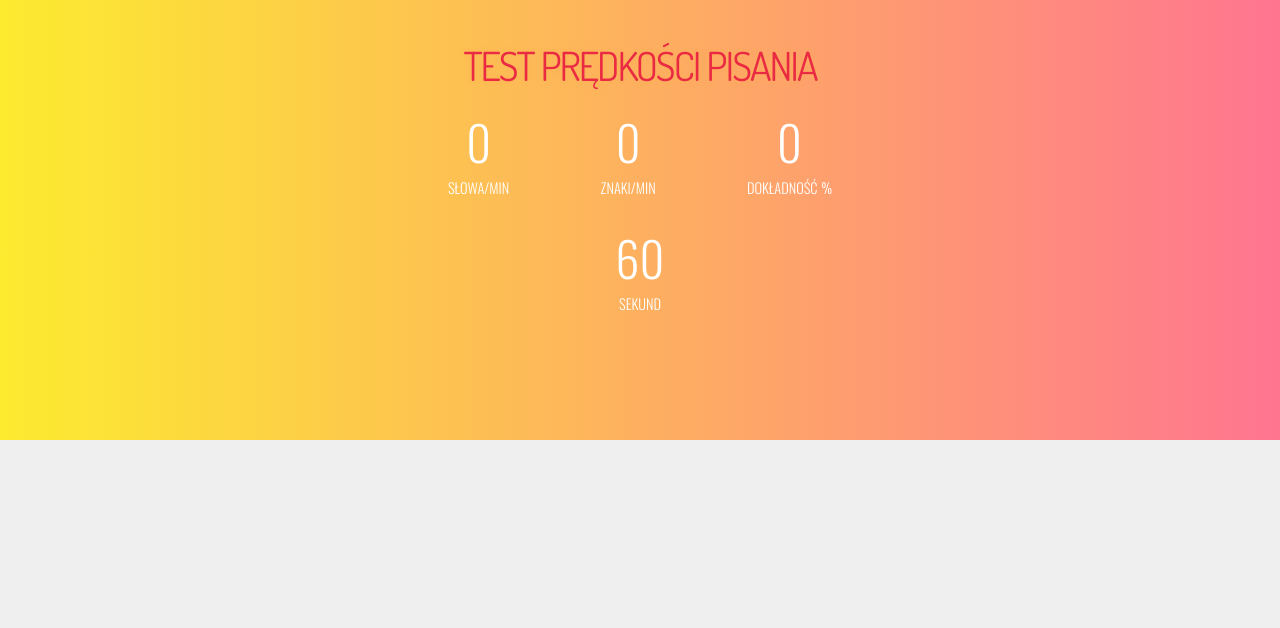
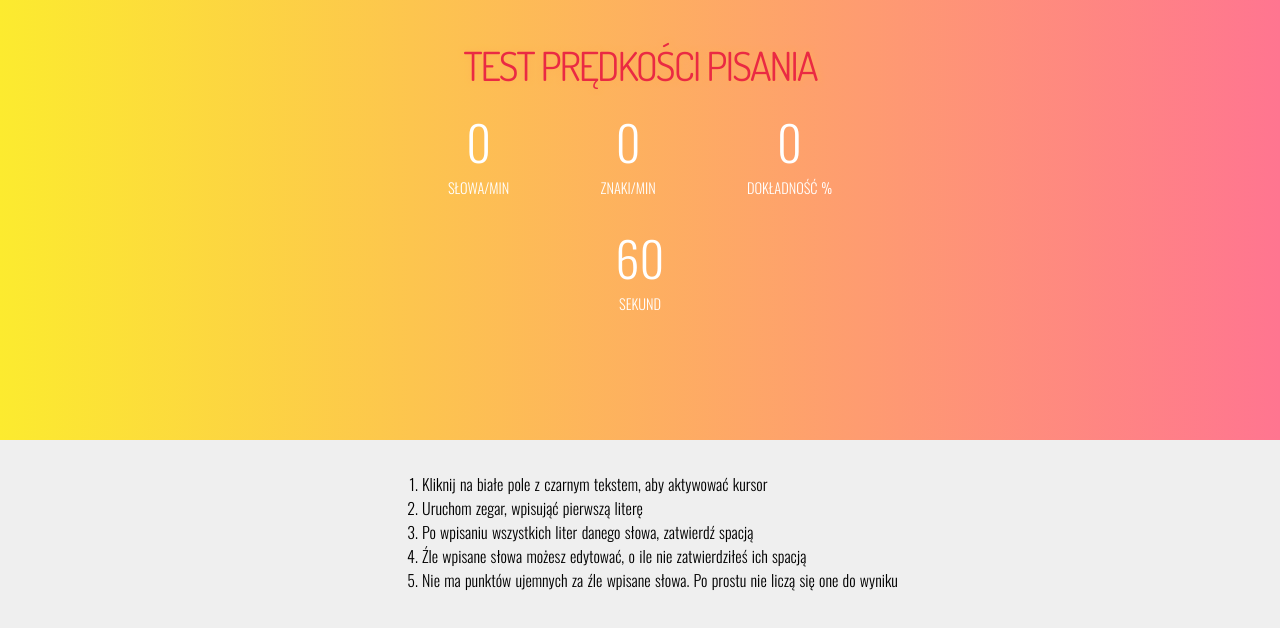
Before and after one commit to lsliwaradioluz/typing-speed-test-v2, a Vue app: page / in a window 1280 px wide. Shown: the top 628 px of the page. Built offline with nearby package versions, Linux system fonts and the light colour scheme.

Commit message:
add Instructions molecule with tests

```diff
--- a/src/App.vue
+++ b/src/App.vue
@@ -1,6 +1,7 @@
 <template>
   <div id="app">
     <Header />
+    <Instructions />
   </div>
 </template>
 
@@ -8,11 +9,13 @@
 import Vue from "vue";
 import HelloWorld from "./components/HelloWorld.vue";
 import Header from "./components/organisms/Header.vue";
+import Instructions from "./components/molecules/Instructions.vue";
 
 export default Vue.extend({
   name: "App",
   components: {
     Header,
+    Instructions,
   },
 });
 </script>
@@ -33,7 +36,6 @@ export default Vue.extend({
 
 li,
 ul {
-  list-style-type: none;
   padding: 0;
 }
 
--- a/src/components/atoms/InstructionsListItem.vue
+++ b/src/components/atoms/InstructionsListItem.vue
@@ -10,8 +10,4 @@ import Vue from "vue";
 export default Vue.extend({});
 </script>
 
-<style lang="scss" scoped>
-.instruction-list-item {
-  list-style-type: none;
-}
-</style>
+<style lang="scss" scoped></style>
--- a/src/components/molecules/Instructions.vue
+++ b/src/components/molecules/Instructions.vue
@@ -1,15 +1,42 @@
 <template>
-
+  <div class="instructions">
+    <ol data-test="instructions-list">
+      <Instruction v-for="(instruction, index) in instructions" :key="index">
+        {{ instruction }}
+      </Instruction>
+    </ol>
+  </div>
 </template>
 
-<script lang='ts'>
-import Vue from 'vue'
+<script lang="ts">
+import Vue from "vue";
+import Instruction from "@/components/atoms/InstructionsListItem.vue";
+
+interface Data {
+  instructions: string[];
+}
 
 export default Vue.extend({
-
-})
+  components: { Instruction },
+  data(): Data {
+    return {
+      instructions: [
+        "Kliknij na białe pole z czarnym tekstem, aby aktywować kursor",
+        "Uruchom zegar, wpisująć pierwszą literę",
+        "Po wpisaniu wszystkich liter danego słowa, zatwierdź spacją",
+        "Źle wpisane słowa możesz edytować, o ile nie zatwierdziłeś ich spacją",
+        "Nie ma punktów ujemnych za źle wpisane słowa. Po prostu nie liczą się one do wyniku",
+      ],
+    };
+  },
+});
 </script>
 
-<style lang='scss' scoped>
-
+<style lang="scss" scoped>
+.instructions {
+  width: 100vw;
+  display: flex;
+  justify-content: center;
+  padding-top: 4vh;
+}
 </style>
```
Also changed, not shown: 1 other file (tests, documents, lock files or other folders).
